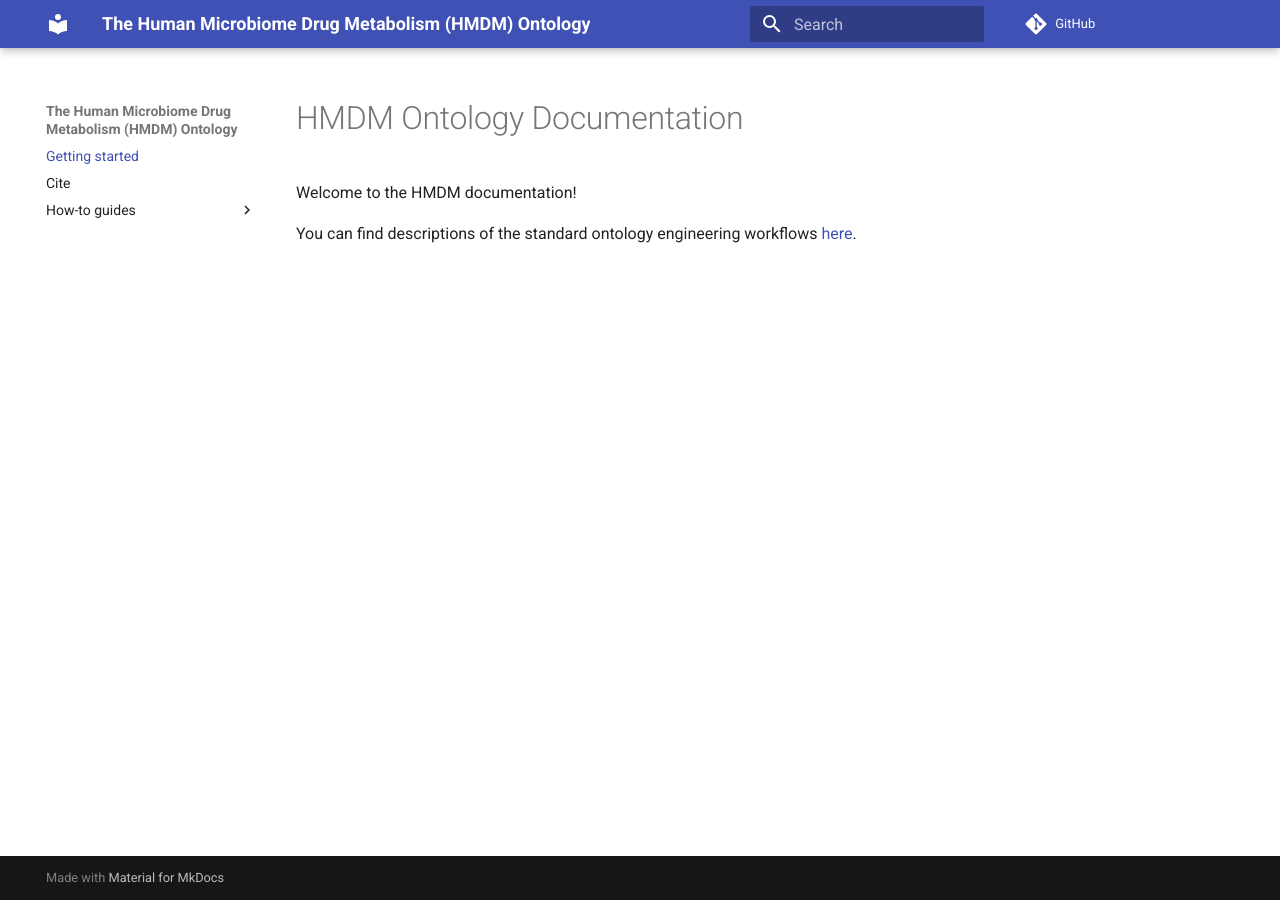
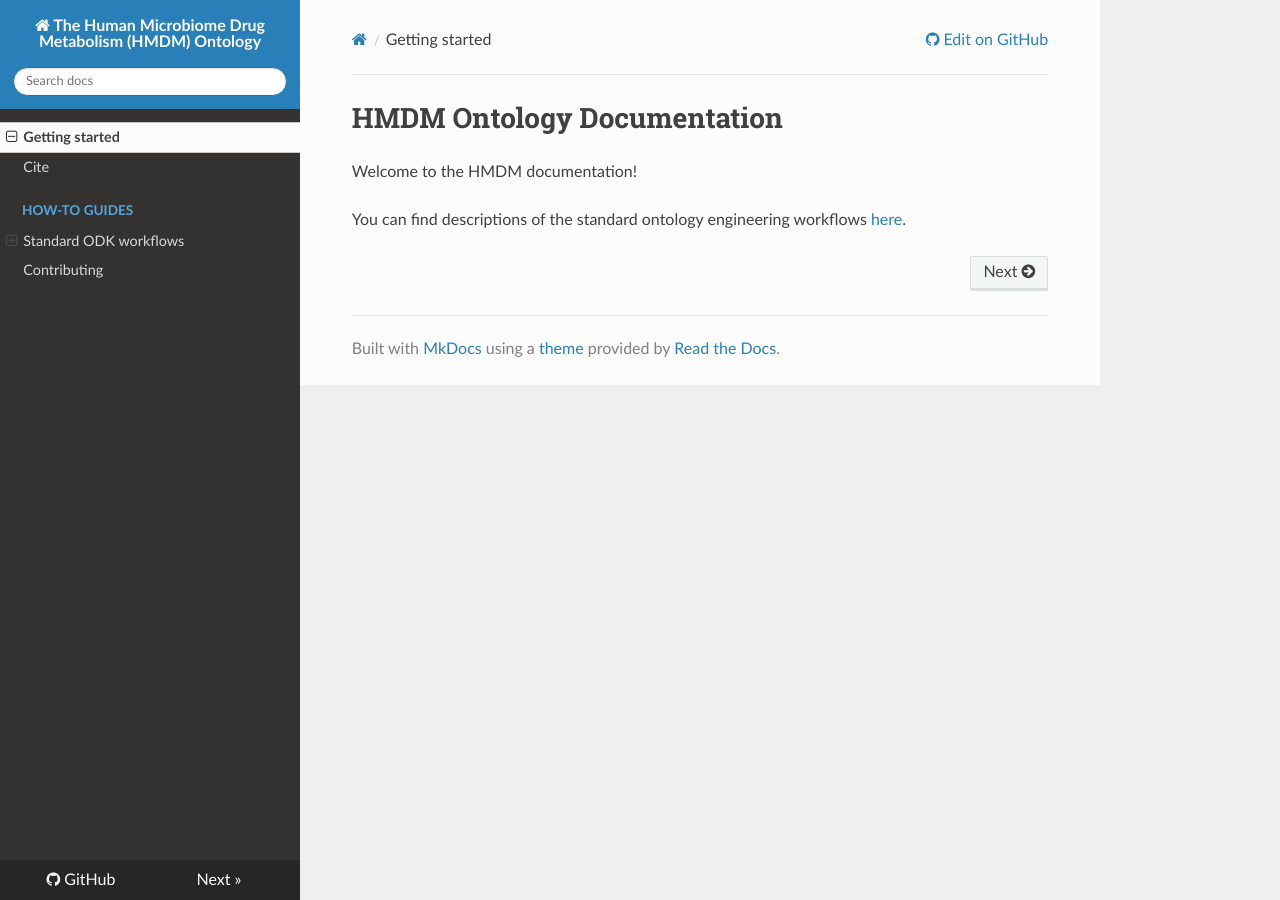
Before and after one commit to raphenya/hmdm-ontology, an MkDocs documentation site: the page built from docs/index.md, in a window 1280 px wide. Built offline with MkDocs 1.6.1, drawn with Linux system fonts in a browser that asks for light colours; nearby versions of some CDN libraries; comment, search, counter and statistics services are not loaded.

Commit message:
update theme

```diff
--- a/mkdocs.yaml
+++ b/mkdocs.yaml
@@ -1,22 +1,11 @@
 site_name: The Human Microbiome Drug Metabolism (HMDM) Ontology
-theme:
-  name: material
-  features:
-    - content.tabs.link
+theme: readthedocs
 plugins:
   - search
   #- table-reader (see https://github.com/INCATools/ontology-development-kit/issues/1028)
 markdown_extensions:
-  - pymdownx.highlight:
-  - pymdownx.inlinehilite
-  - pymdownx.snippets
-  - pymdownx.superfences
-  - pymdownx.tabbed:
-  - pymdownx.critic
-  - pymdownx.caret
-  - pymdownx.keys
-  - pymdownx.mark
-  - pymdownx.tilde
+  - toc:
+      permalink: True
 
 site_url: https://raphenya.github.io/hmdm-ontology/
 repo_url: https://github.com/raphenya/hmdm-ontology/
```
